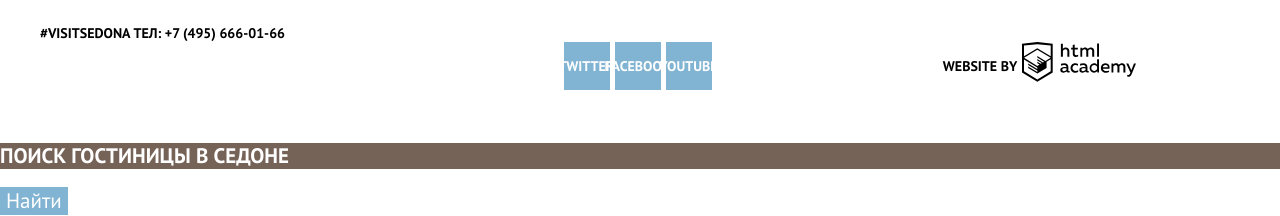
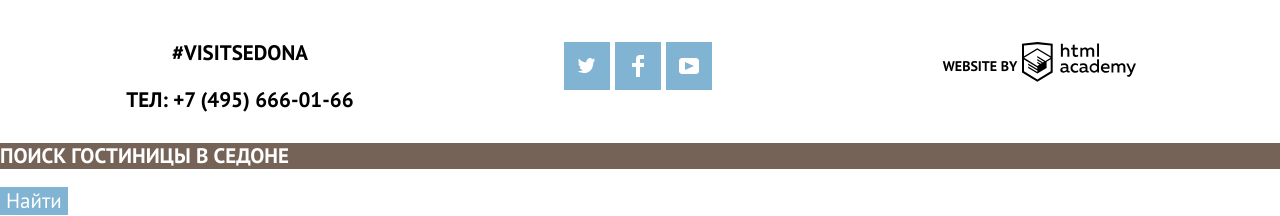
Before and after one commit to SamoylenkVi/1570065-sedona-29, a plain HTML site: page index.html in a window 1280 px wide. Shown: the part 2093-2309 px from the top of the page. Drawn offline with Linux system fonts and the light colour scheme; files whose address does not match are found by name.

Commit message:
Update index.html

```diff
--- a/index.html
+++ b/index.html
@@ -30,6 +30,7 @@
     <main class="wrapper">
       <h1 class="visually-hidden">Sedona</h1>
       <div class="title-image">
+
       </div>
       <p class="main-title">
         Седона- небольшой городок в Аризоне,<br />
@@ -111,26 +112,27 @@
       <iframe src="https://www.google.com/maps/embed?pb=!1m18!1m12!1m3!1d419079.54839135596!2d-111.9369668433669!3d34.85474552120778!2m3!1f0!2f0!3f0!3m2!1i1024!2i768!4f13.1!3m3!1m2!1s0x872da132f942b00d%3A0x5548c523fa6c8efd!2z0KHQtdC00L7QvdCwLCDQkNGA0LjQt9C-0L3QsCA4NjMzNiwg0KHQqNCQ!5e0!3m2!1sru!2sru!4v1602832454737!5m2!1sru!2sru" width="1199" height="594" frameborder="0" style="border:0;" allowfullscreen="" aria-hidden="false" tabindex="0"></iframe>
     </main>
     <footer class="page-footer main-footer">
-      <div class="contacts">
-        <h2 class="visually-hidden">Телефон</h2>
-        <p>
-          #visitsedona Тел:
-          <a class="contacts-phone" href="tel:+74956660166"
-            >+7 (495) 666-01-66</a
-          >
-        </p>
+      <div class="contacts-wrapper">
+        <p>#visitsedona </p>
+        <a class="contacts-phone" href="tel:+74956660166"> Тел: +7 (495) 666-01-66</a>
       </div>
-      <section class="footer-social">
+    <section class="footer-social">
         <h2 class="visually-hidden">Соц. сети</h2>
         <ul>
           <li>
-            <a class="social-button" href="">Twitter</a>
+            <a class="social-button" href="">
+                <svg width="17" height="17" fill="none" xmlns="http://www.w3.org/2000/svg"><path d="M10.95 1.144c1.685-.496 2.984.27 3.577 1.179.673-.231 1.331-.481 2.011-.708a2.345 2.345 0 01-.857 1.768c.685.17 1.304-.491 1.304-.491-.169 1-1.006 1.788-1.563 2.024-.231 6.75-3.175 11.217-10.077 11.082h-.446c-.41 0-4.164-.46-4.898-1.887 2.271.196 3.893-.422 4.693-1.177-.96-.3-2.679-.477-2.979-2.95.349.106.564.228 1.19.119C1.705 9.247.374 8.53.448 6.33c.285.328 1.067.536 1.34.472-.703-.241-1.97-3.36-.894-4.952 1.818 1.854 3.735 3.606 7.152 3.773.208-2.293 1.137-3.83 2.904-4.479z" fill="currentColor"/></svg>
+            </a>
           </li>
           <li>
-            <a class="social-button" href="">Facebook</a>
+            <a class="social-button" href="">
+              <svg width="12" height="22" fill="none" xmlns="http://www.w3.org/2000/svg"><path d="M12 4V0H8a4 4 0 00-4 4v4H0v4h4v10h4V12h4V8H8V4h4z" fill="currentColor"/></svg>
+            </a>
           </li>
           <li>
-            <a class="social-button" href="">YouTube</a>
+            <a class="social-button" href="">
+              <svg width="20" height="16" fill="none" xmlns="http://www.w3.org/2000/svg"><path fill-rule="evenodd" clip-rule="evenodd" d="M3 0h14c1.65 0 3 1.35 3 3v10c0 1.65-1.35 3-3 3H3c-1.65 0-3-1.35-3-3V3c0-1.65 1.35-3 3-3zm3.027 4.002v7.996L15.014 8 6.027 4.002z" fill="currentColor"/></svg>
+            </a>
           </li>
         </ul>
       </section>
```
